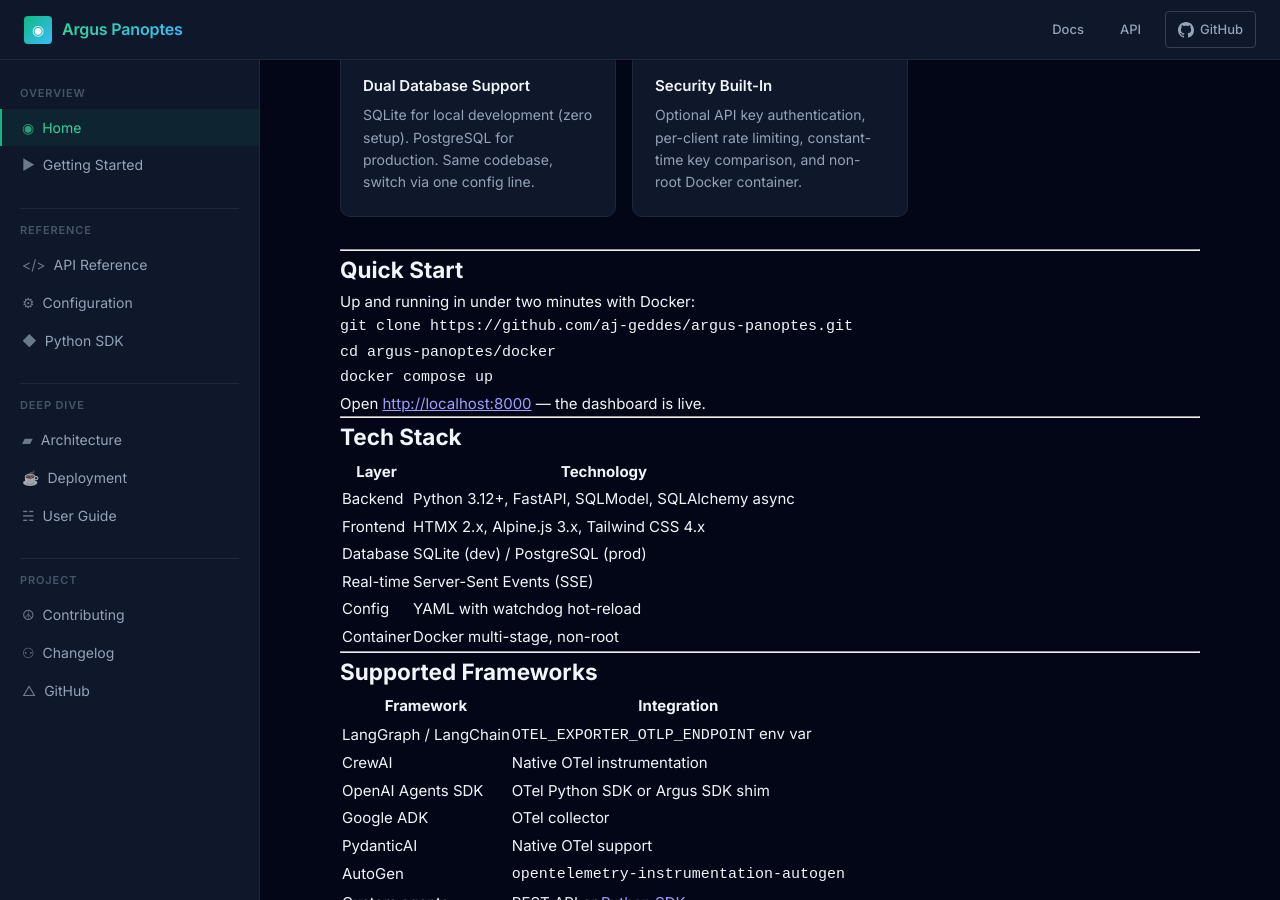
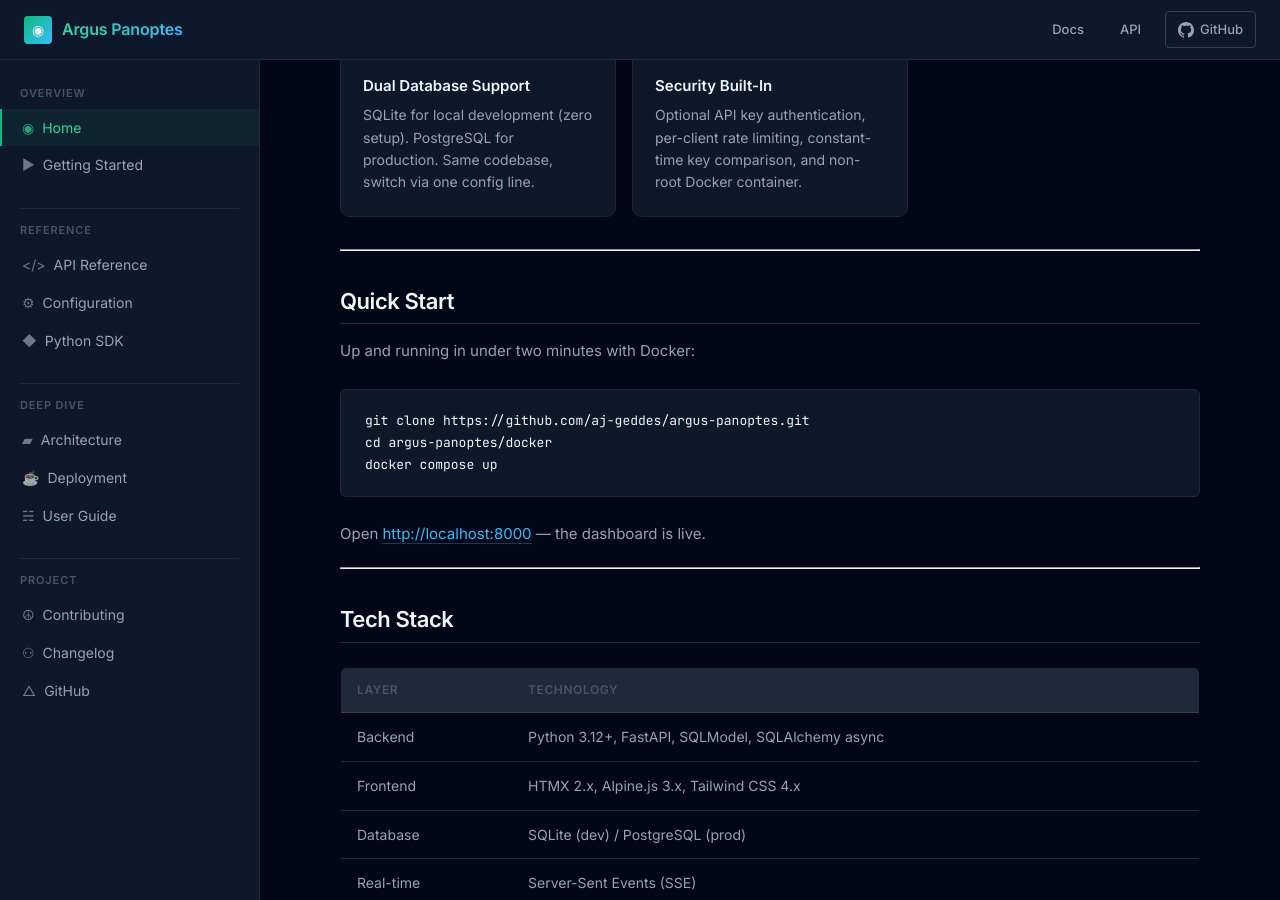
Before and after one commit to aj-geddes/argus-panoptes, a Jekyll site: the page built from docs/index.md, in a window 1280 px wide and 900 px high, scrolled down 1132 px. Built offline with Jekyll 4.4.1, drawn with Linux system fonts in a browser that asks for light colours.

Commit message:
fix(docs): use .prose class for homepage bottom sections

```diff
--- a/docs/index.md
+++ b/docs/index.md
@@ -73,7 +73,7 @@
 
 <hr>
 
-<article class="article-content">
+<article class="prose">
 
 <h2>Quick Start</h2>
 <p>Up and running in under two minutes with Docker:</p>
```
